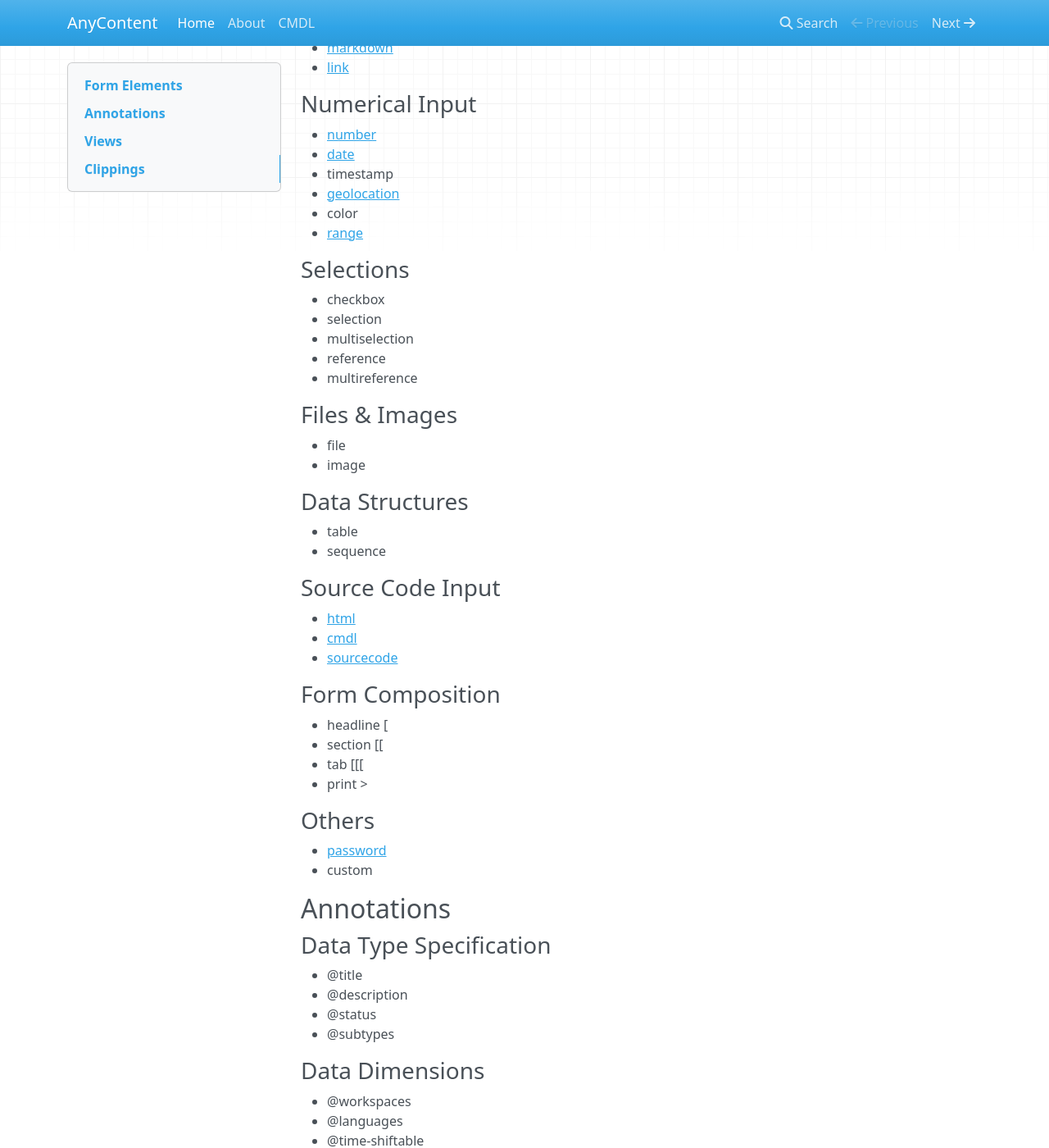
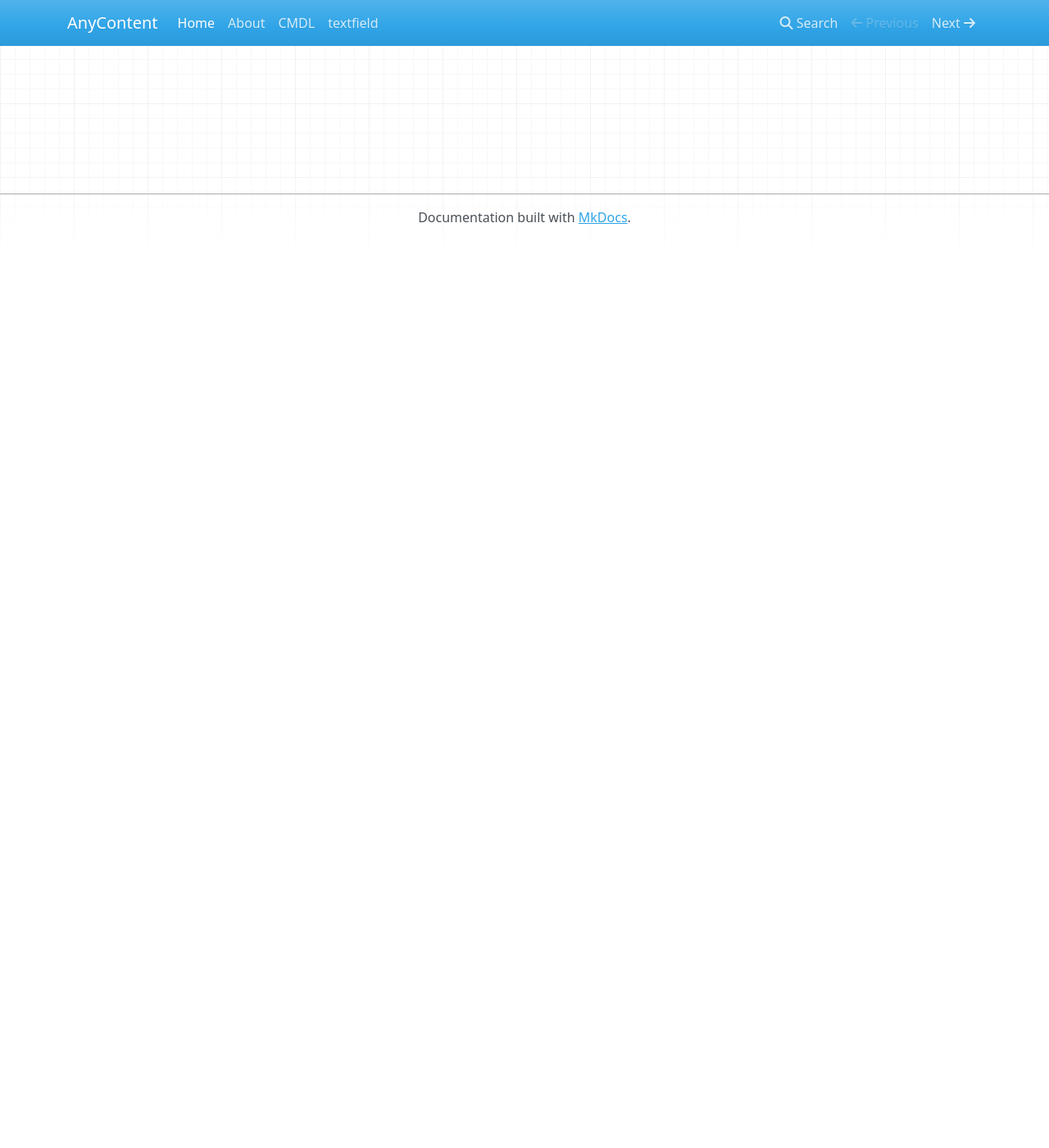
Before and after one commit to nhagemann/anycontent-cmdl-docs, an MkDocs documentation site: the page built from docs/index.md, in a window 1280 px wide and 1400 px high, scrolled down 270 px. Shown: the whole window at 82% size. Built offline with MkDocs 1.6.1, drawn with Linux system fonts in a browser that asks for light colours; nearby versions of some CDN libraries; old or Windows-style settings are respelled for this version of MkDocs; after the commit the page ends 900 px from its top, so only the background shows below that; some of the changed text lies outside the part shown.

Commit message:
mkdocs test

```diff
--- a/docs/index.md
+++ b/docs/index.md
@@ -6,87 +6,3 @@ TEST
 ### Text Input
 
 * [textfield](formelement/textfield.md)
-* [textarea](formelement/textarea.md)
-* [richtext](formelement/richtext.md)
-* [markdown](formelement/markdown.md)
-* [link](formelement/link.md)
-
-### Numerical Input
-
-* [number](formelement/number.md)
-* [date](formelement/date.md)
-* timestamp
-* [geolocation](formelement/geolocation.md)
-* color
-* [range](formelement/range.md)
-
-### Selections
-
-* checkbox
-* selection
-* multiselection
-* reference
-* multireference
-
-### Files & Images
-
-* file
-* image
-
-### Data Structures
-* table
-* sequence
-
-### Source Code Input
-* [html](formelement/html.md)
-* [cmdl](formelement/cmdl.md)
-* [sourcecode](formelement/sourcecode.md)
-
-### Form Composition
-* headline [
-* section [[
-* tab [[[
-* print >
-
-### Others
-
-* [password](formelement/password.md)
-* custom
-
-## Annotations
-### Data Type Specification
-* @title
-* @description
-* @status
-* @subtypes
-
-### Data Dimensions
-* @workspaces
-* @languages
-* @time-shiftable
-* @sortable
-
-### Form Element Specifications
-
-* @default-value
-* @hint
-* @help
-* @info
-* @placeholder
-
-### Property Management
-* *
-* !
-* �
-* @hidden-properties
-* @synchronized-properties
-
-### Others
-* Comment #
-* @insert
-
-## Views
-* = View
-
-## Clippings
-* + Clipping
--- a/mkdocs.yml
+++ b/mkdocs.yml
@@ -3,3 +3,4 @@ pages:
 - [index.md, Home]
 - [about.md, About]
 - [cmdl.md, CMDL]
+- [formelement/textfield.md, textfield]
```
Also changed, not shown: docs/cmdl.md (+0 -2 lines).
